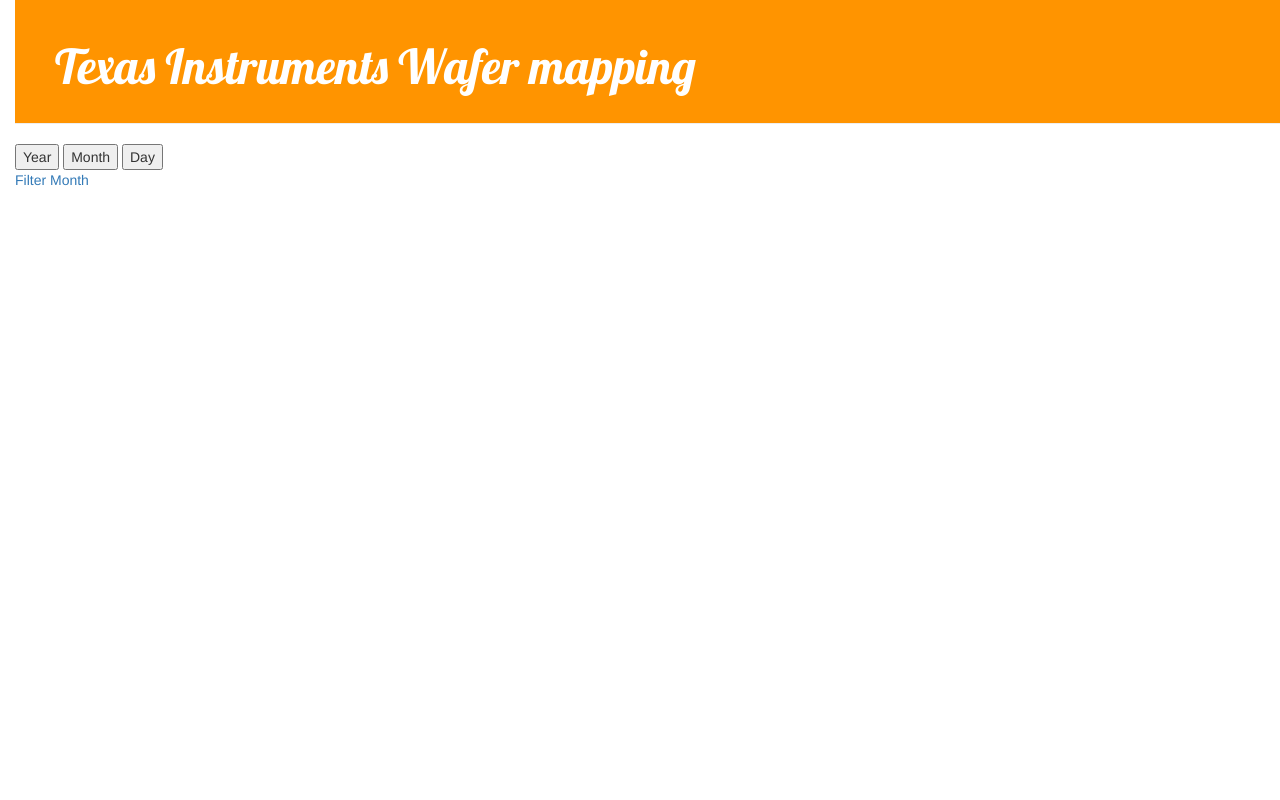
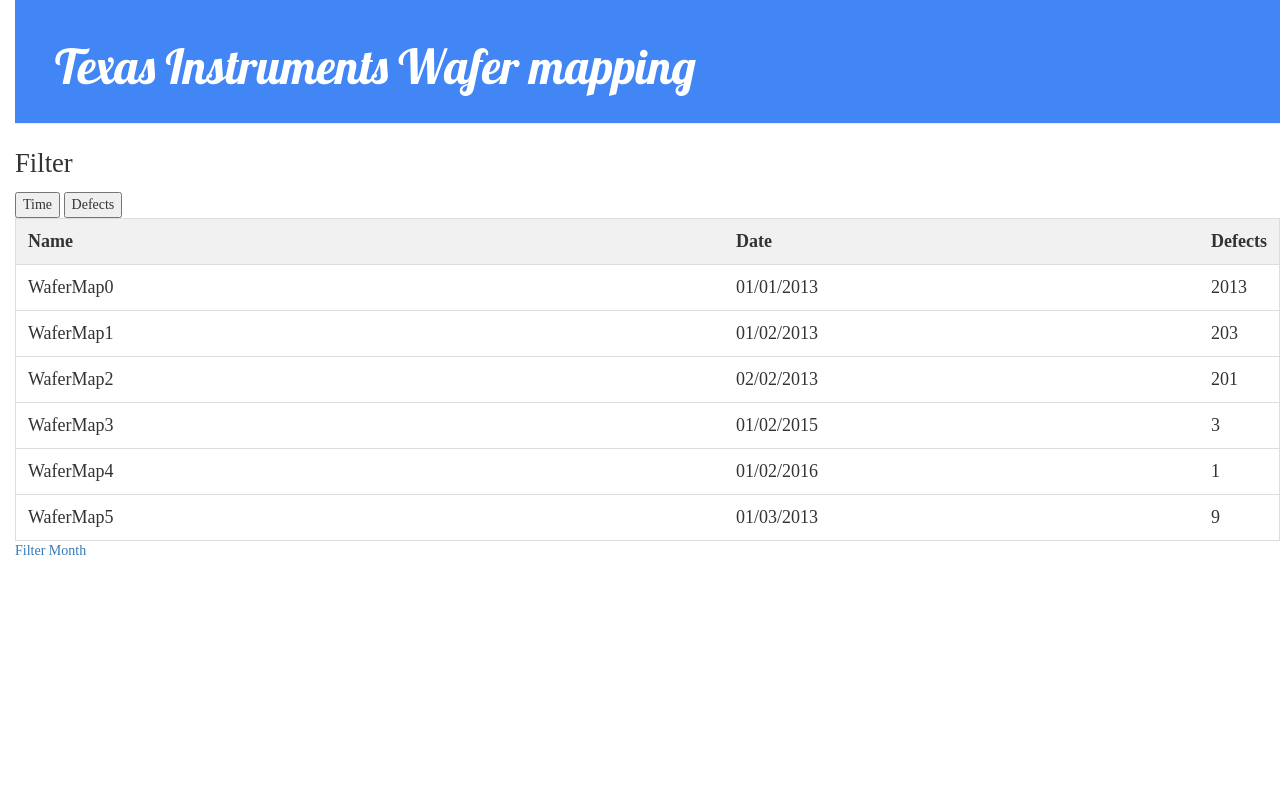
Before and after one commit to Rodolfo-Gonzalez4335/django_projects, a Django app: page / in a window 1280 px wide. Run offline with Django 3.2, Linux system fonts and the light colour scheme; some libraries are stand-ins or nearby versions.

Commit message:
Adding bare bones of website

```diff
--- a/helloapp/howdy/static/css/index.css
+++ b/helloapp/howdy/static/css/index.css
@@ -1,5 +1,5 @@
 .page-header {
-    background-color: #ff9400;
+    background-color: #4285F4;
     margin-top: 0;
     padding: 20px 20px 20px 40px;
 }
@@ -17,4 +17,33 @@
 }
 body {
   padding-left: 15px;
+  font-family:'Annastasia Samsonova';
 }
+p{
+  font-size: 20pt;
+}
+button{
+  padding-left: : 15px
+}
+#box{
+  box-sizing: border-box;
+}
+  #myTable {
+  border-collapse: collapse;
+  width: 100%;
+  border: 1px solid #ddd;
+  font-size: 18px;
+}
+
+#myTable th, #myTable td {
+  text-align: left;
+  padding: 12px;
+}
+
+#myTable tr {
+  border-bottom: 1px solid #ddd;
+}
+
+#myTable tr.header, #myTable tr:hover {
+  background-color: #f1f1f1;
+}
--- a/helloapp/howdy/templates/index.html
+++ b/helloapp/howdy/templates/index.html
@@ -13,9 +13,48 @@
           <h1><a >Texas Instruments Wafer mapping</a></h1>
         </div>
         <div class = "Buttons">
-        <button id="Year" type="button">Year</button>
-        <button id="Month" type="button">Month</button>
-        <button id="Day" type="button">Day</button>
+        <p>Filter</p>
+        <button id="Year" type="button">Time</button>
+        <button id="Month" type="button">Defects</button>
+        </div>
+        <div class = "box">
+          <table id="myTable">
+              <tr class="header">
+                <th style="width:60%;">Name</th>
+                <th style="width:40%;">Date</th>
+                <th style="width:40%;">Defects</th>
+              </tr>
+              <tr>
+                <td>WaferMap0</td>
+                <td>01/01/2013</td>
+                <td>2013</td>
+              </tr>
+              <tr>
+                <td>WaferMap1</td>
+                <td>01/02/2013</td>
+                <td>203</td>
+              </tr>
+              <tr>
+                <td>WaferMap2</td>
+                <td>02/02/2013</td>
+                <td>201</td>
+              </tr>
+              <tr>
+                <td>WaferMap3</td>
+                <td>01/02/2015</td>
+                <td>3</td>
+              </tr>
+              <tr>
+                <td>WaferMap4</td>
+                <td>01/02/2016</td>
+                <td>1</td>
+              </tr>
+              <tr>
+                <td>WaferMap5</td>
+                <td>01/03/2013</td>
+                <td>9</td>
+              </tr>
+            </table>
         </div>
         <div id="myOutput"></div>
      <a href="/about/">Filter Month</a>
```
